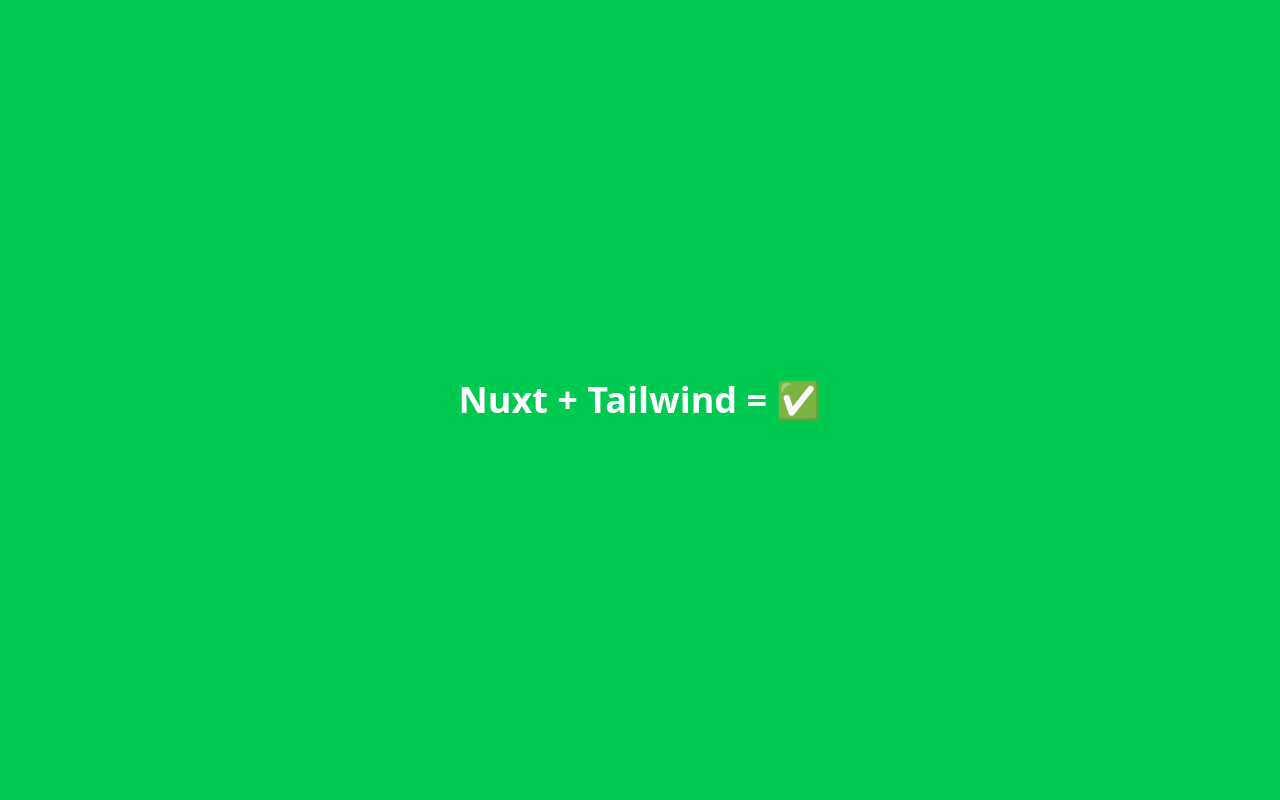
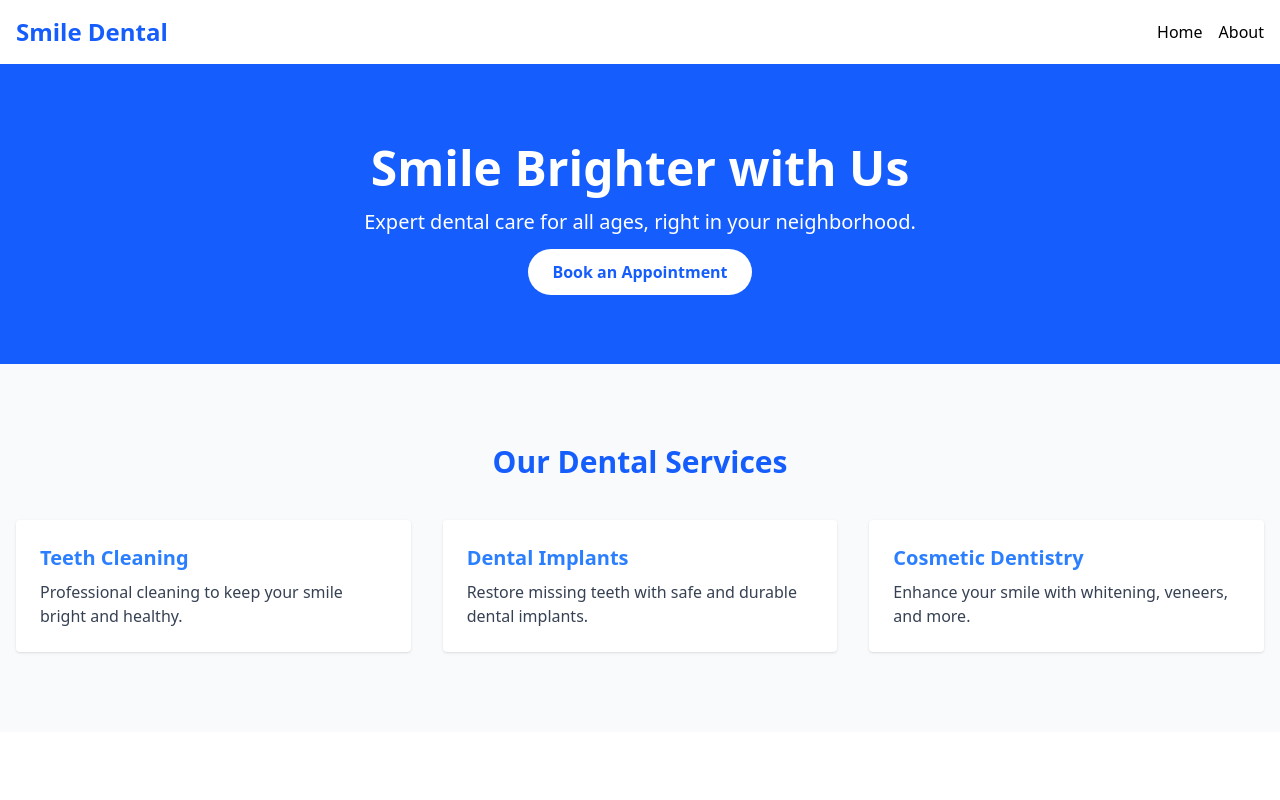
Before and after one commit to essasabbagh/dentist-website, a Nuxt app: page / in a window 1280 px wide. Shown: the top 800 px of the page. Built offline with nearby package versions, Linux system fonts and the light colour scheme.

Commit message:
🧼 Clean up app.vue to use NuxtLayout and NuxtPage only

```diff
--- a/app.vue
+++ b/app.vue
@@ -1,5 +1,9 @@
 <template>
-  <div class="min-h-screen bg-green-500 flex items-center justify-center text-white">
-    <h1 class="text-4xl font-bold">Nuxt + Tailwind = ✅</h1>
-  </div>
+  <NuxtLayout>
+    <NuxtPage />
+  </NuxtLayout>
 </template>
+
+<script setup>
+// No setup code needed for now
+</script>
```
